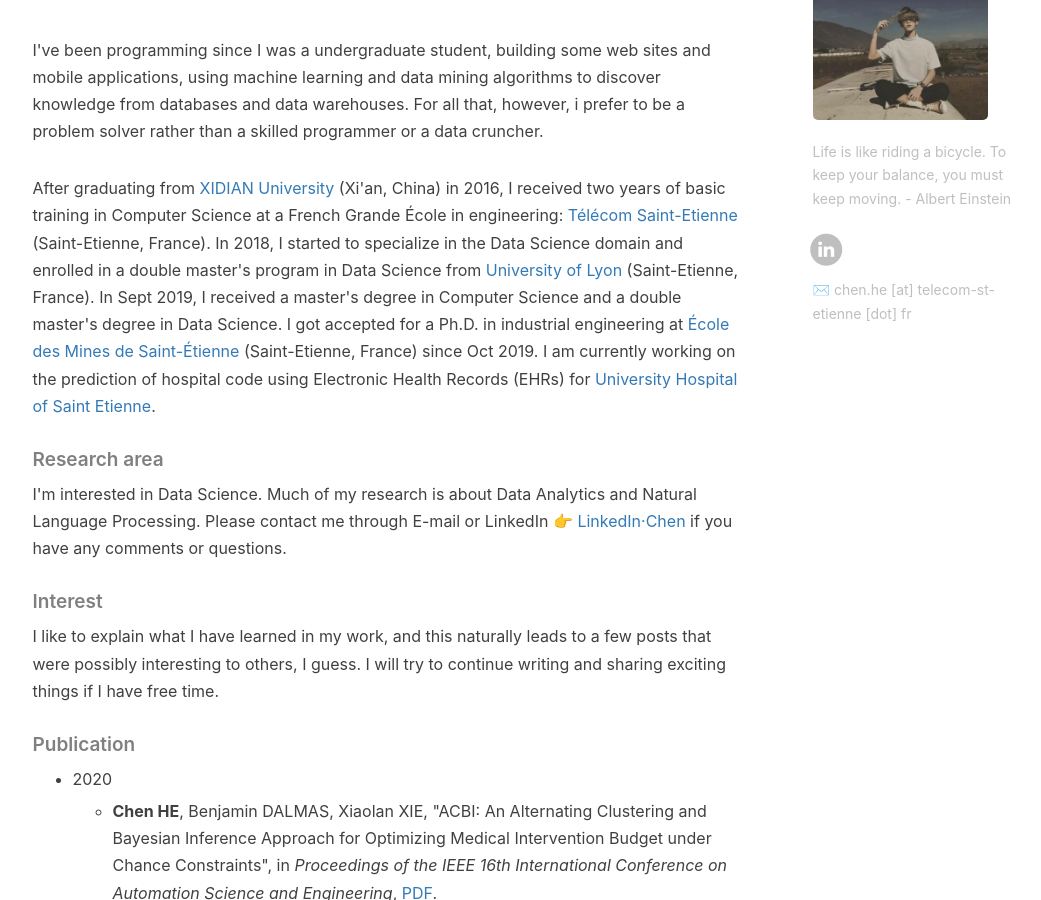
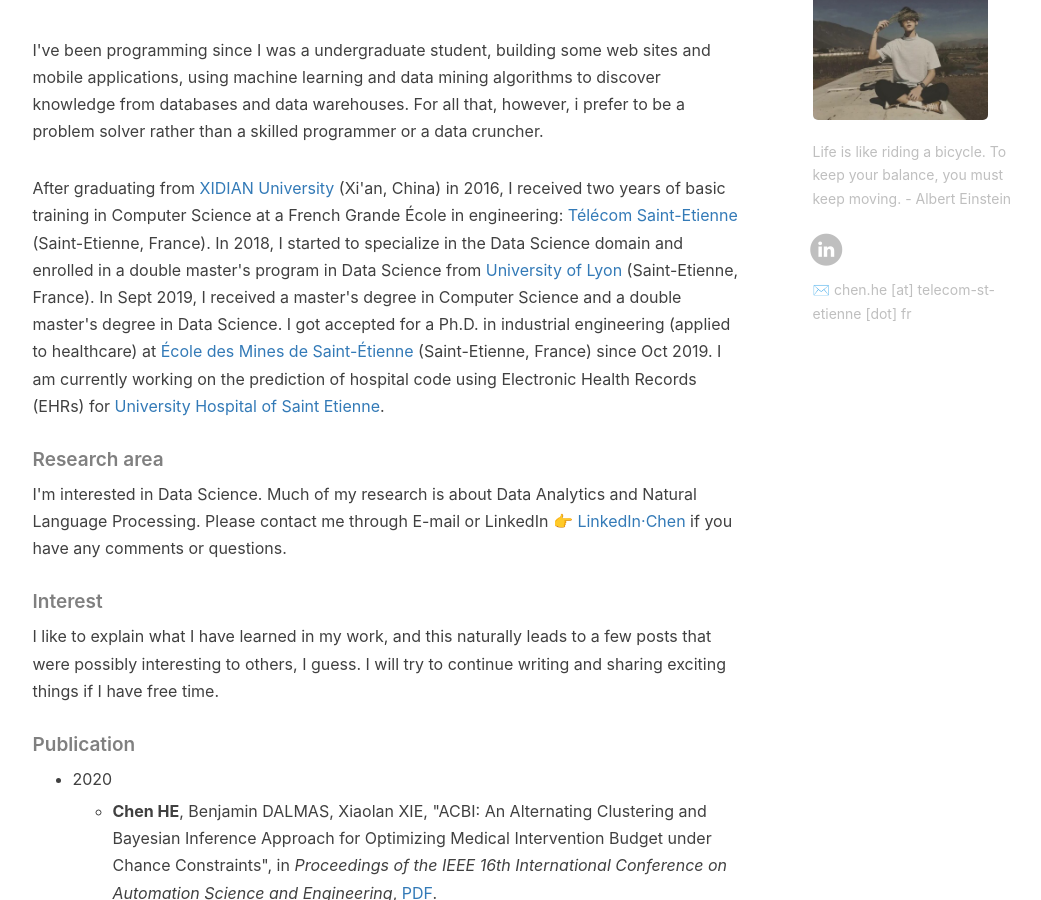
Before and after one commit to he-chen-95/he-chen-95.github.io, a Jekyll site: the page built from about.html, in a window 1280 px wide and 900 px high, scrolled down 701 px. Shown: the whole window, without its empty margins (135-1176 px from the left). Built offline with Jekyll 4.4.1, drawn with Linux system fonts in a browser that asks for light colours; nearby versions of some CDN libraries; comment, search, counter and statistics services are not loaded.

Commit message:
Update about.html

```diff
--- a/about.html
+++ b/about.html
@@ -55,7 +55,7 @@ header-img: "img/home-bg-o.jpg"
 
     <p>I've been programming since I was a undergraduate student, building some web sites and mobile applications, using machine learning and data mining algorithms to discover knowledge from databases and data warehouses. For all that, however, i prefer to be a problem solver rather than a skilled programmer or a data cruncher.</p>
 
-    <p>After graduating from <a href="https://en.wikipedia.org/wiki/Xidian_University">XIDIAN University</a> (Xi'an, China) in 2016, I received two years of basic training in Computer Science at a French Grande École in engineering: <a href="https://en.wikipedia.org/wiki/T%C3%A9l%C3%A9com_Saint-%C3%89tienne">Télécom Saint-Etienne</a> (Saint-Etienne, France). In 2018, I started to specialize in the Data Science domain and enrolled in a double master's program in Data Science from <a href="https://en.wikipedia.org/wiki/University_of_Lyon">University of Lyon</a> (Saint-Etienne, France). In Sept 2019, I received a master's degree in Computer Science and a double master's degree in Data Science. I got accepted for a Ph.D. in industrial engineering at <a href="https://en.wikipedia.org/wiki/%C3%89cole_nationale_sup%C3%A9rieure_des_mines_de_Saint-%C3%89tienne">École des Mines de Saint-Étienne</a> (Saint-Etienne, France) since Oct 2019. I am currently working on the prediction of hospital code using Electronic Health Records (EHRs) for <a href="https://fr.wikipedia.org/wiki/Centre_hospitalier_universitaire_de_Saint-%C3%89tienne">University Hospital of Saint Etienne</a>.</p>
+    <p>After graduating from <a href="https://en.wikipedia.org/wiki/Xidian_University">XIDIAN University</a> (Xi'an, China) in 2016, I received two years of basic training in Computer Science at a French Grande École in engineering: <a href="https://en.wikipedia.org/wiki/T%C3%A9l%C3%A9com_Saint-%C3%89tienne">Télécom Saint-Etienne</a> (Saint-Etienne, France). In 2018, I started to specialize in the Data Science domain and enrolled in a double master's program in Data Science from <a href="https://en.wikipedia.org/wiki/University_of_Lyon">University of Lyon</a> (Saint-Etienne, France). In Sept 2019, I received a master's degree in Computer Science and a double master's degree in Data Science. I got accepted for a Ph.D. in industrial engineering (applied to healthcare) at <a href="https://en.wikipedia.org/wiki/%C3%89cole_nationale_sup%C3%A9rieure_des_mines_de_Saint-%C3%89tienne">École des Mines de Saint-Étienne</a> (Saint-Etienne, France) since Oct 2019. I am currently working on the prediction of hospital code using Electronic Health Records (EHRs) for <a href="https://fr.wikipedia.org/wiki/Centre_hospitalier_universitaire_de_Saint-%C3%89tienne">University Hospital of Saint Etienne</a>.</p>
 
     <h5>Research area</h5>
 
```
